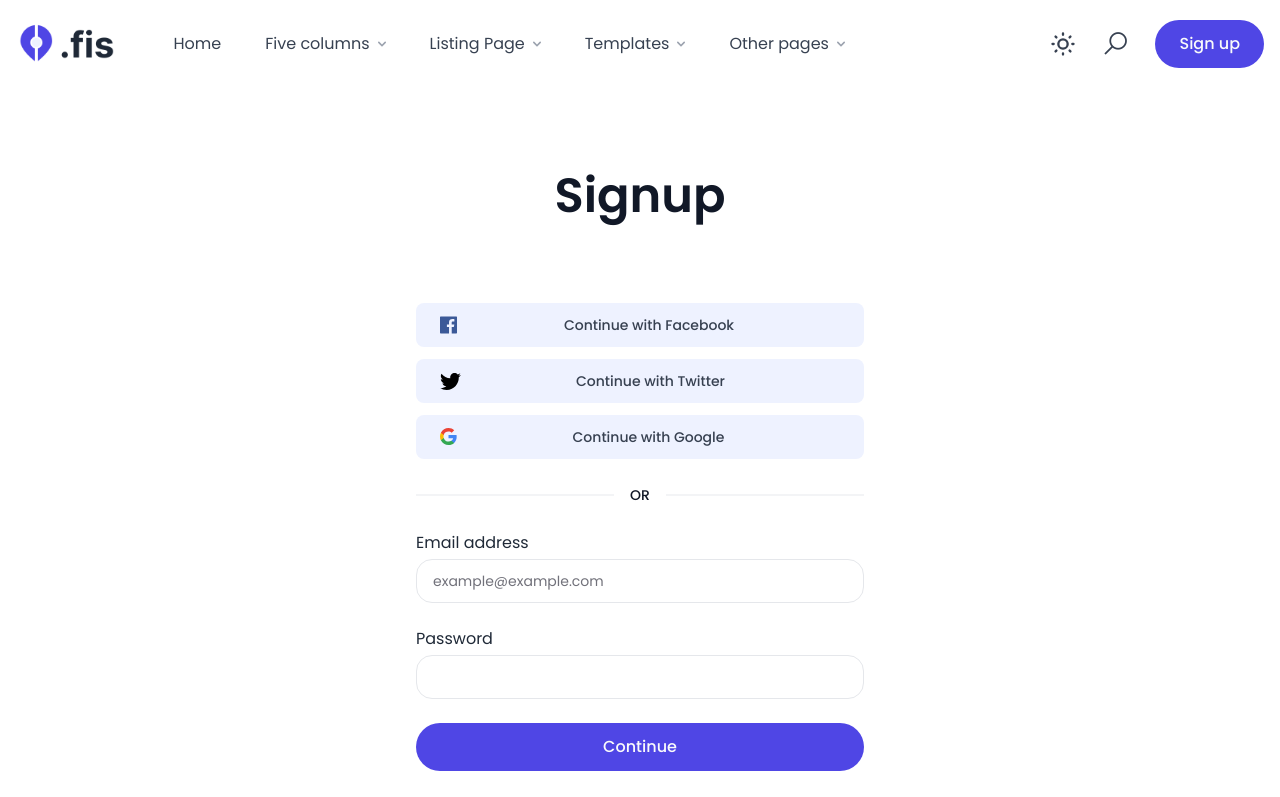
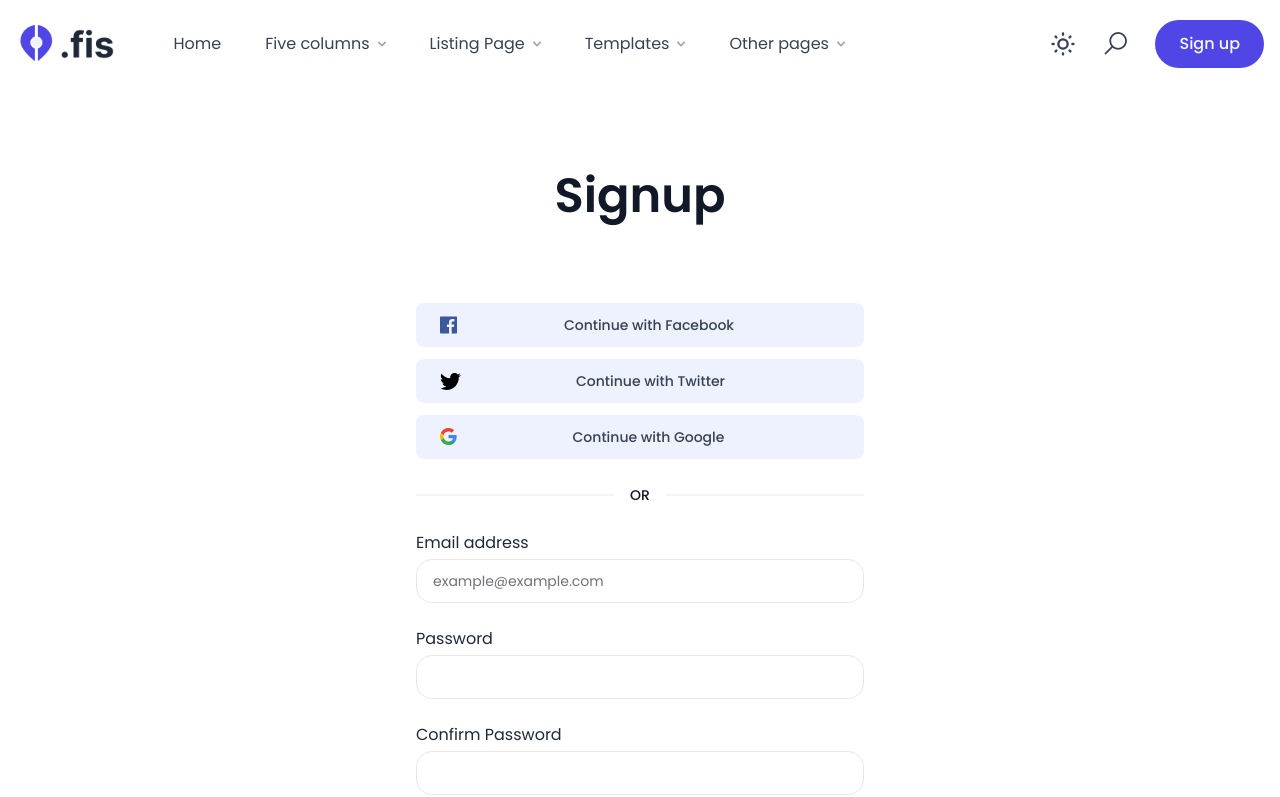
Before and after one commit to Moving-Tips/moving-tips-front, a React (Create React App) app: page /signup in a window 1280 px wide. Shown: the top 797 px of the page. Built offline with nearby package versions, Linux system fonts and the light colour scheme; what @tailwindcss/typography would draw is missing.

Commit message:
chore: add validator and script

```diff
--- a/package.json
+++ b/package.json
@@ -45,14 +45,16 @@
     "react-scripts": "4.0.3",
     "redux-persist": "^6.0.0",
     "typescript": "^4.1.2",
-    "web-vitals": "^1.0.1"
+    "web-vitals": "^1.0.1",
+    "validator": "^13.6.0"
   },
   "scripts": {
     "start": "craco start",
     "build": "craco build",
     "test": "craco test",
     "eject": "react-scripts eject",
-    "component": " npx generate-react-cli component"
+    "component": " npx generate-react-cli component",
+    "tailwindcss": "npm install -D tailwindcss@npm:@tailwindcss/postcss7-compat postcss@^7 autoprefixer@^9"
   },
   "eslintConfig": {
     "extends": [
--- a/src/containers/PageSignUp/PageSignUp.tsx
+++ b/src/containers/PageSignUp/PageSignUp.tsx
@@ -83,6 +83,12 @@ const PageSignUp: FC<PageSignUpProps> = ({ className = "" }) => {
               </span>
               <Input type="password" className="mt-1" />
             </label>
+            <label className="block">
+              <span className="flex justify-between items-center text-neutral-800 dark:text-neutral-200">
+                Confirm Password
+              </span>
+              <Input type="password" className="mt-1" />
+            </label>
             <ButtonPrimary type="submit">Continue</ButtonPrimary>
           </form>
 
```
Also changed, not shown: 1 other file (tests, documents, lock files or other folders).
